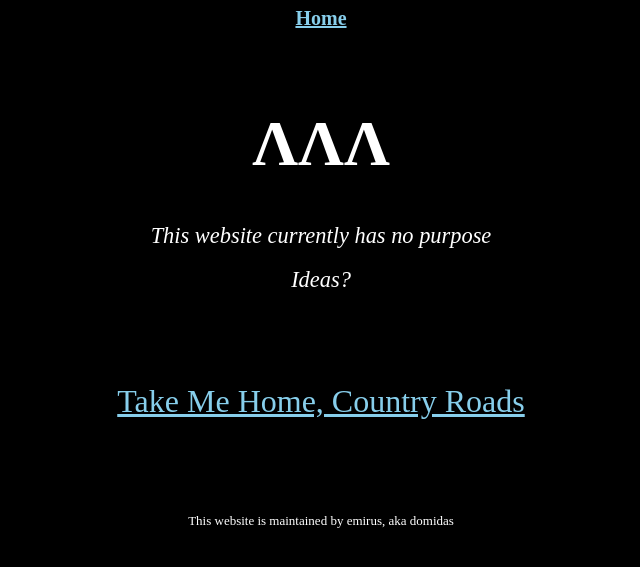
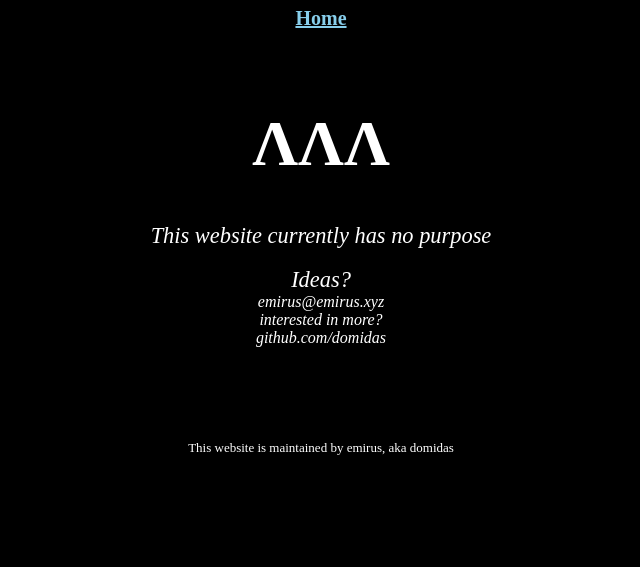
Before and after one commit to domidas/domidas.github.io, a Jekyll site: the page built from about.md, in a window 1280 px wide. Shown: the top 567 px of the page, without its empty margins (319-959 px from the left). Built offline with Jekyll 4.4.1, drawn with Linux system fonts in a browser that asks for light colours; our own code applies the rules of GitHub Pages for plain Markdown files.

Commit message:
Update about.md

```diff
--- a/about.md
+++ b/about.md
@@ -6,12 +6,19 @@ permalink: /about/
   <HEAD>
 
     <style>
-        html {
+      address {
+      color:white;
+    </style>
+
+    <style>
+      html {
         display: table;
         margin: auto;
       }
-
-    body {
+      address {
+        color:white;
+      }
+      body {
         display: table-cell;
         vertical-align: middle;
       }
@@ -42,9 +49,5 @@ permalink: /about/
       github.com/domidas
     </address>
 
-    <br> <br>
-
-    <a href="https://emirus.xyz">Take Me Home, Country Roads</a>
-
   </BODY>
 </HTML>
```
